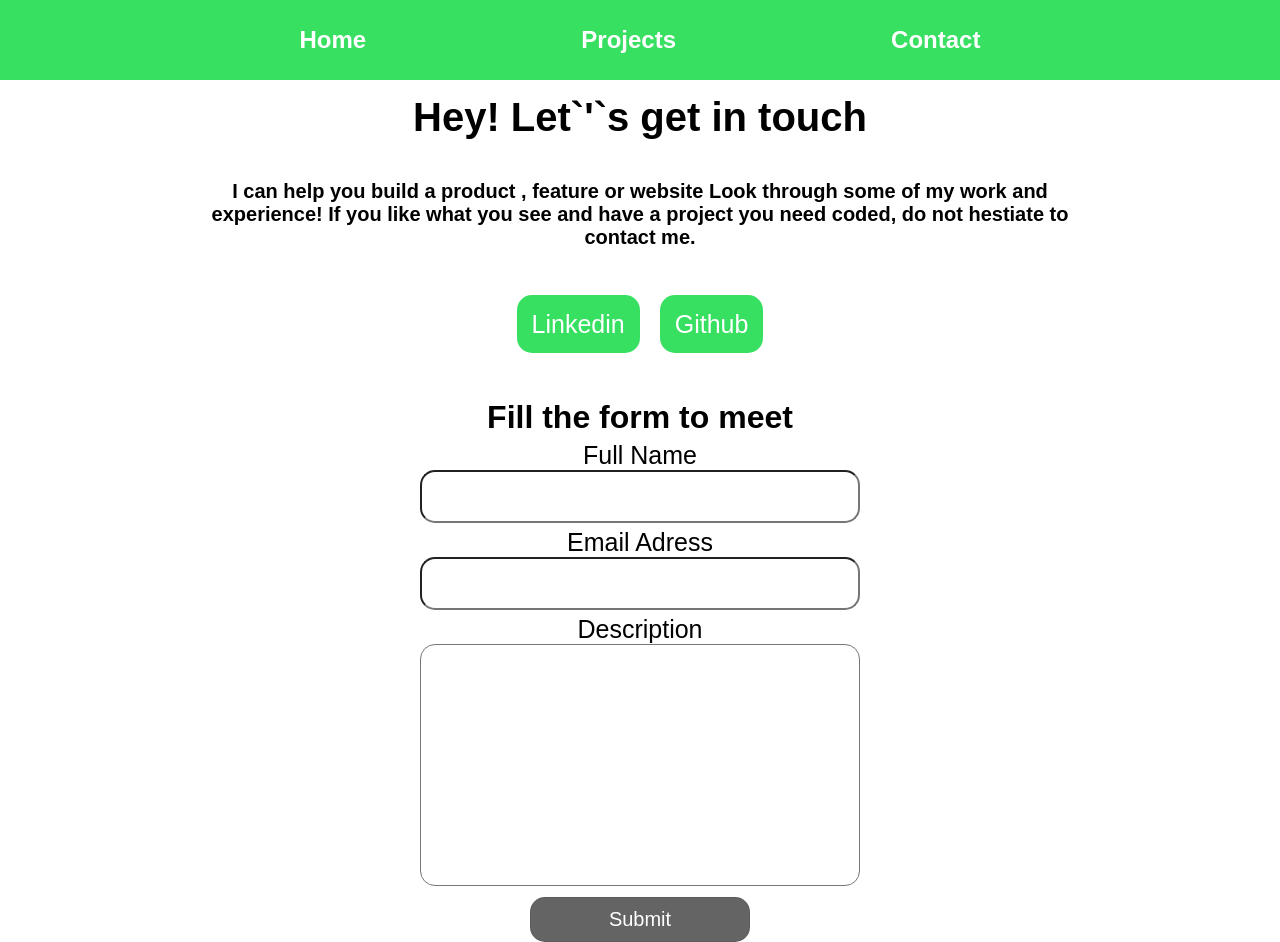
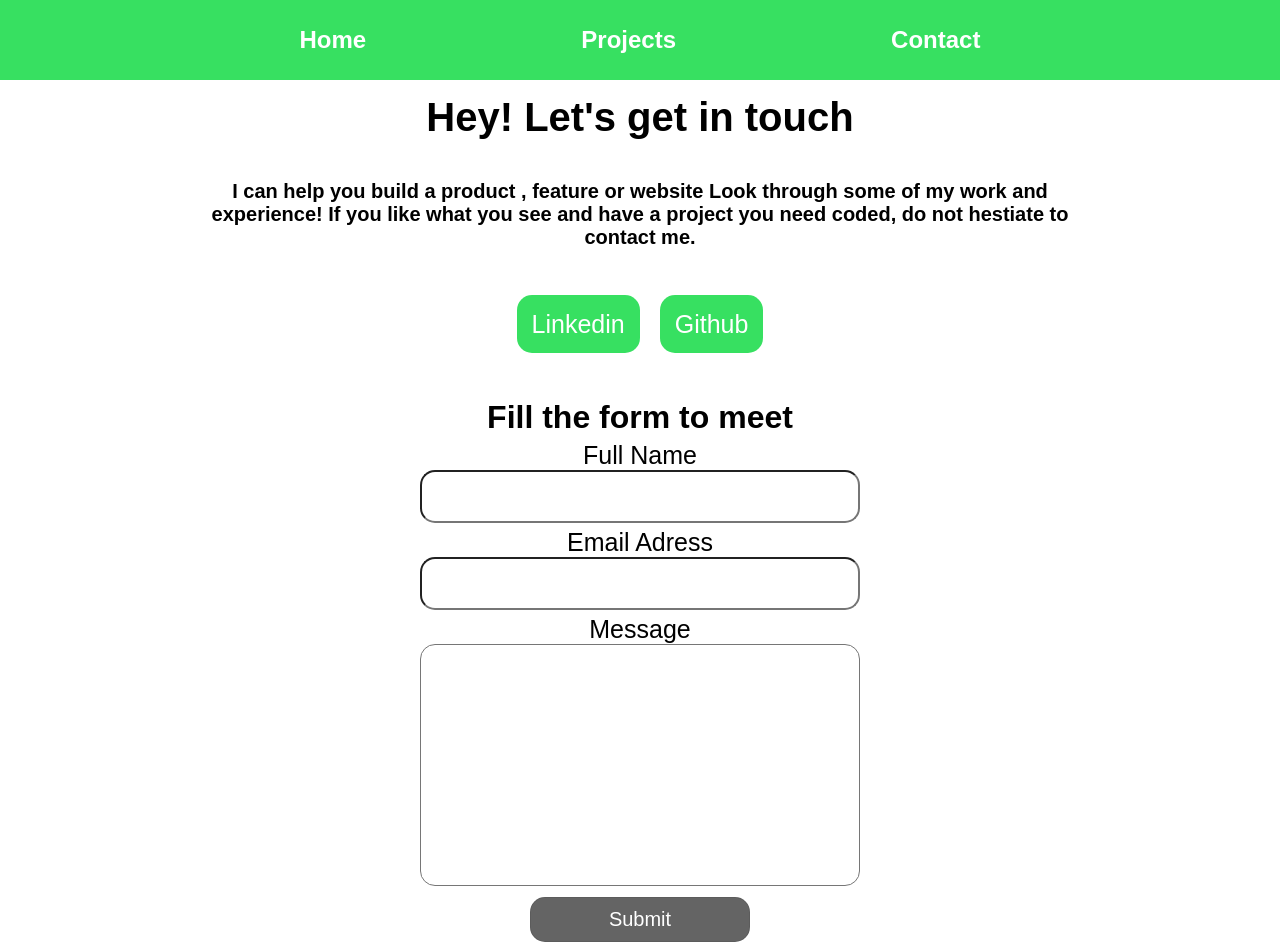
Before and after one commit to luftedar/next-portfolio, a Next.js app: page /contact in a window 1280 px wide. Built offline with nearby package versions, Linux system fonts and the light colour scheme; a web font is replaced by a local one.

Commit message:
Fix Apos Error

```diff
--- a/components/ContactForm.js
+++ b/components/ContactForm.js
@@ -53,7 +53,7 @@ const ContactForm = () => {
       </div>
       <div>
         <label htmlFor="description">
-          Description
+          Message
           <textarea
             name="description"
             id="description"
--- a/pages/contact.js
+++ b/pages/contact.js
@@ -5,7 +5,7 @@ import contactStyles from '../styles/Contact.module.css';
 const contact = () => (
   <div className={contactStyles.contact}>
     <div>
-      <h2>Hey! Let`&apos;`s get in touch</h2>
+      <h2>Hey! Let&apos;s get in touch</h2>
       <p>
         {' '}
         I can help you build a product ,
```
Also changed, not shown: styles/globals.css (+0 -7 lines).
